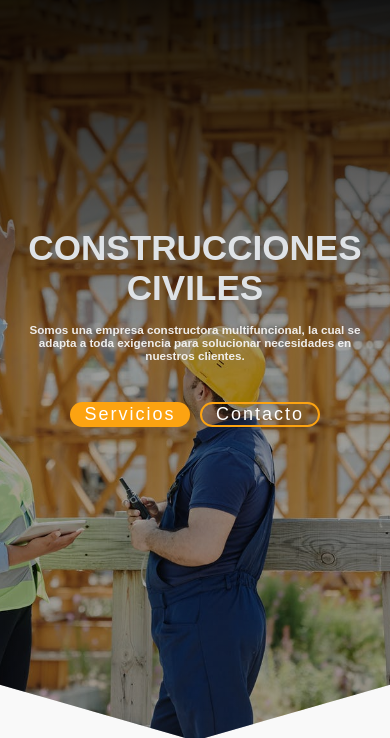
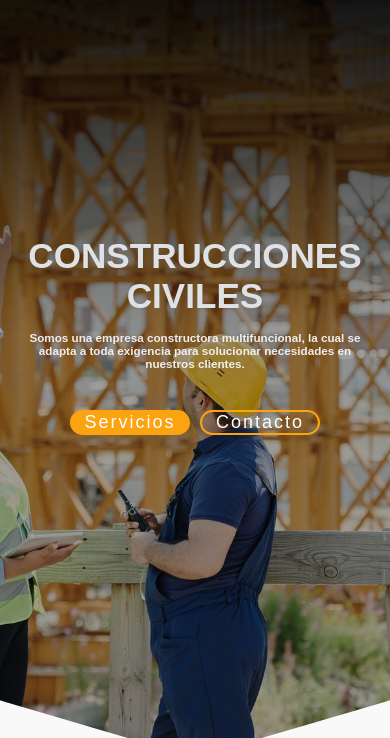
Before and after one commit to BalmacedaIvan/Dalvit_Soluciones_Integrales, a plain HTML site: page index.html in a window 390 px wide. Shown: the part 61-799 px from the top of the page. Drawn offline with Linux system fonts and the light colour scheme.

Commit message:
banner responsive

```diff
--- a/css/style.css
+++ b/css/style.css
@@ -947,7 +947,7 @@ header label{
     }
 
     .banner{
-        height: 95vh;
+        height: 97vh;
     }
 
 
```
